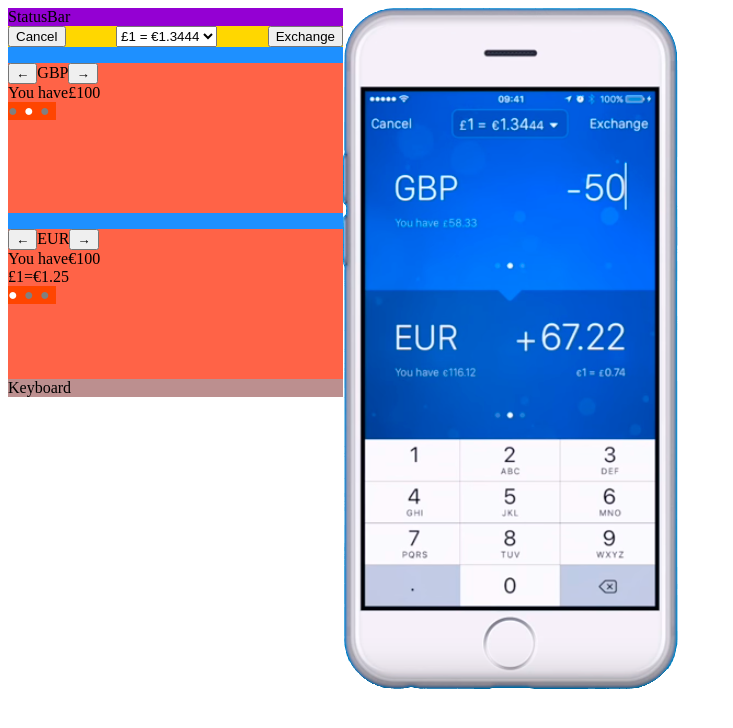
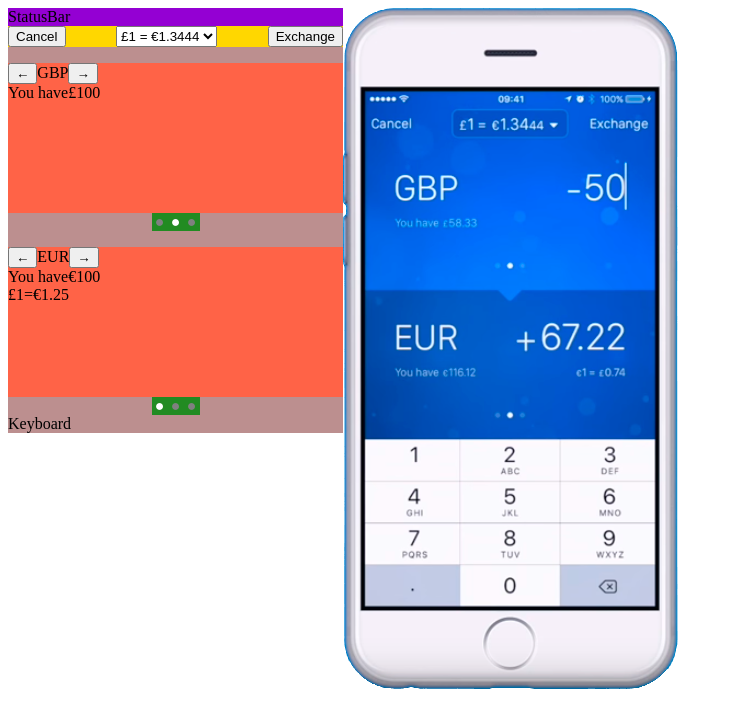
Before and after one commit to Ohar/test-revolut-exchange, a React app: page / in a window 1280 px wide. Shown: the top 728 px of the page, without its empty margins (0-733 px from the left). Built offline with nearby package versions, Linux system fonts and the light colour scheme; the HTML template or start-up script is replaced by a standard one.

Commit message:
PageIndicator: fix styles

```diff
--- a/src/components/CurrencyScreen/index.jsx
+++ b/src/components/CurrencyScreen/index.jsx
@@ -1,5 +1,4 @@
 import AccountInfo from '@/components/AccountInfo'
-import PageIndicator from '@/components/PageIndicator'
 import RateInfo from '@/components/RateInfo'
 import currencyList from '@/consts/currencyList'
 import currencySelectorStates from '@/consts/currencySelectorStates'
@@ -76,8 +75,6 @@ class CurrencyScreen extends Component {
           ? <RateInfo/>
           : null
         }
-
-        <PageIndicator type={type}/>
       </li>
     )
   }
--- a/src/components/CurrencySelector/index.jsx
+++ b/src/components/CurrencySelector/index.jsx
@@ -1,4 +1,5 @@
 import CurrencyScreen from '@/components/CurrencyScreen'
+import PageIndicator from '@/components/PageIndicator'
 import currencyList from '@/consts/currencyList'
 import currencySelectorStates from '@/consts/currencySelectorStates'
 import React from 'react'
@@ -9,12 +10,13 @@ function CurrencySelector (props) {
   const {type}         = props
   const activeCurrency = props[type] // “from” or “to”
   const activeIndex    = currencyList.indexOf(activeCurrency)
-  const percent        = 100 * (activeIndex / currencyList.length)
+  const percent        = 100 * (1 - (activeIndex + .5 + .5 * currencyList.length) / currencyList.length)
 
   return (
+    <section className='CurrencySelector'>
       <ul
-      className='CurrencySelector'
-      style={{transform: `translateX(-${percent}%)`}}
+        className='CurrencySelector_list'
+        style={{transform: `translateX(${percent}%)`}}
       >
         {
           currencyList.map(
@@ -28,6 +30,11 @@ function CurrencySelector (props) {
           )
         }
       </ul>
+      <PageIndicator
+        className='CurrencySelector_indicator'
+        type={type}
+      />
+    </section>
   )
 }
 
--- a/src/components/CurrencySelector/style.less
+++ b/src/components/CurrencySelector/style.less
@@ -2,10 +2,23 @@
 
 .CurrencySelector {
   position: relative;
+  width: @App_width;
+  background-color: rosybrown;
+  display: flex;
+  flex-direction: column;
+  align-items: center;
+}
+
+.CurrencySelector_list {
+  position: relative;
   display: flex;
   width: 3 * @App_width; // TODO: use currency quantity instead of magic number “3”
-  background-color: rosybrown;
+  background-color: darkgreen;
   margin-bottom: 0;
   padding-left: 0;
   transition: transform @screen_toggle_time;
 }
+
+.CurrencySelector_indicator {
+  background-color: forestgreen;
+}
--- a/src/components/PageMarker/style.less
+++ b/src/components/PageMarker/style.less
@@ -4,6 +4,8 @@
   color: grey;
   width: 1rem;
   transition: color @screen_toggle_time;
+  text-align: center;
+  background-color: forestgreen;
 
   &-active {
     color: white;
```
Lines whose indentation alone changed are shown as unchanged.
